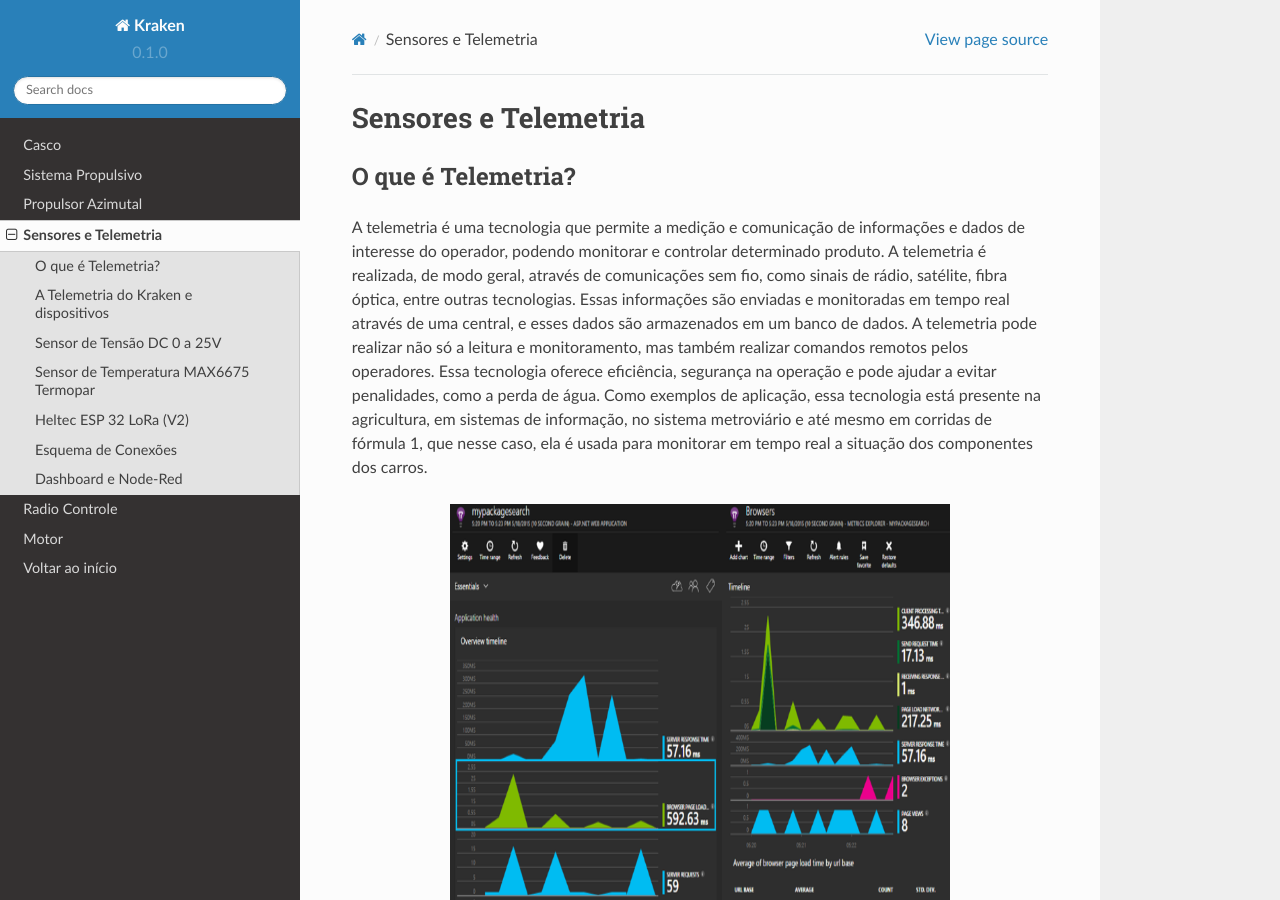
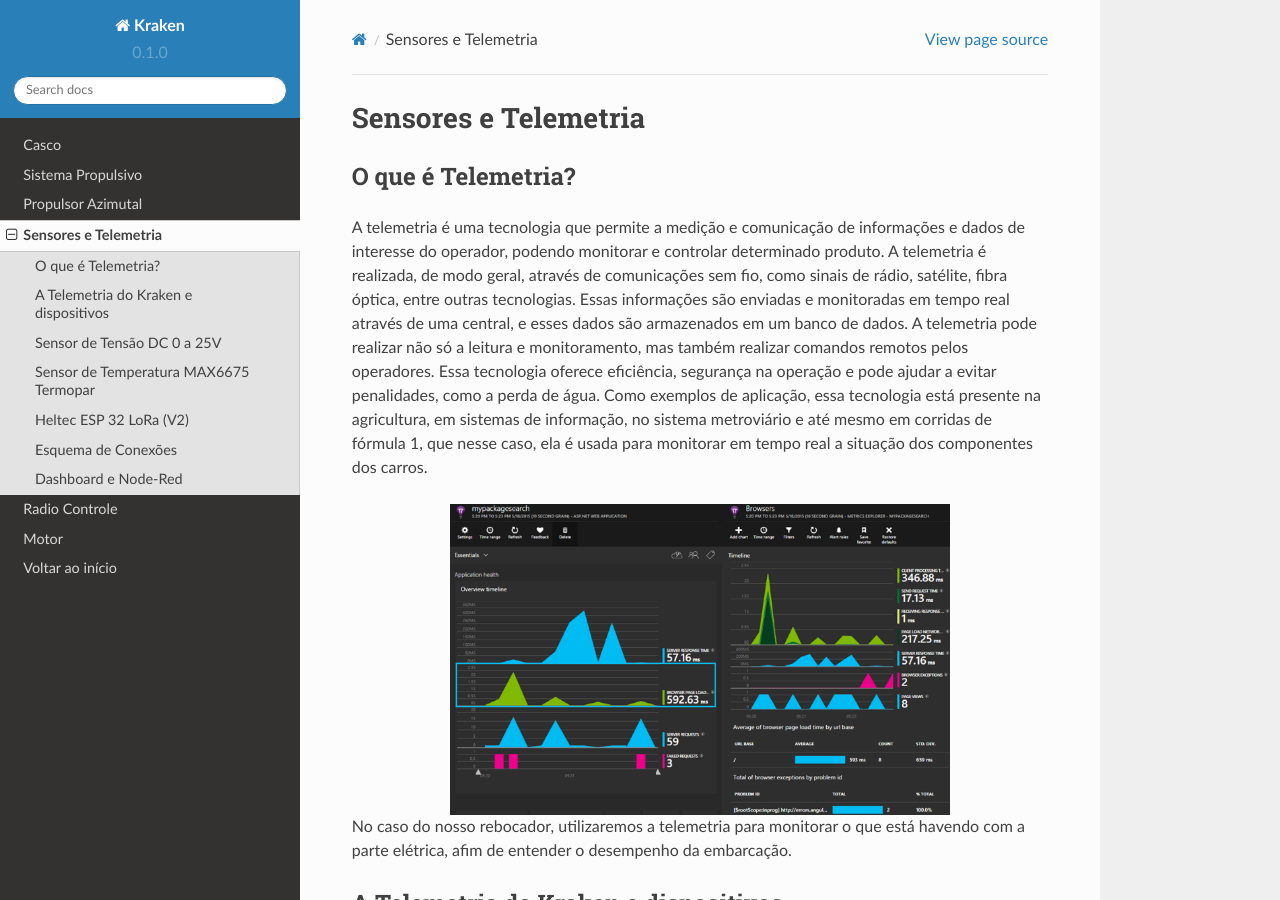
Before and after one commit to polinautico/RTD-Kraken, a Sphinx documentation site: the page built from docs/source/sensores.rst, in a window 1280 px wide and 900 px high. Built offline with Sphinx 7.4.7 and the Read the Docs theme 2.0.0, drawn with Linux system fonts in a browser that asks for light colours.

Commit message:
Update sensores.rst

```diff
--- a/docs/source/sensores.rst
+++ b/docs/source/sensores.rst
@@ -11,7 +11,6 @@ Como exemplos de aplicação, essa tecnologia está presente na agricultura, em
 .. image:: imagens/telemex.png
   :align: center
   :width: 500
-  :height: 500
 
 No caso do nosso rebocador, utilizaremos a telemetria para monitorar o que está havendo com a parte elétrica, afim de entender o desempenho da embarcação.
 
```
